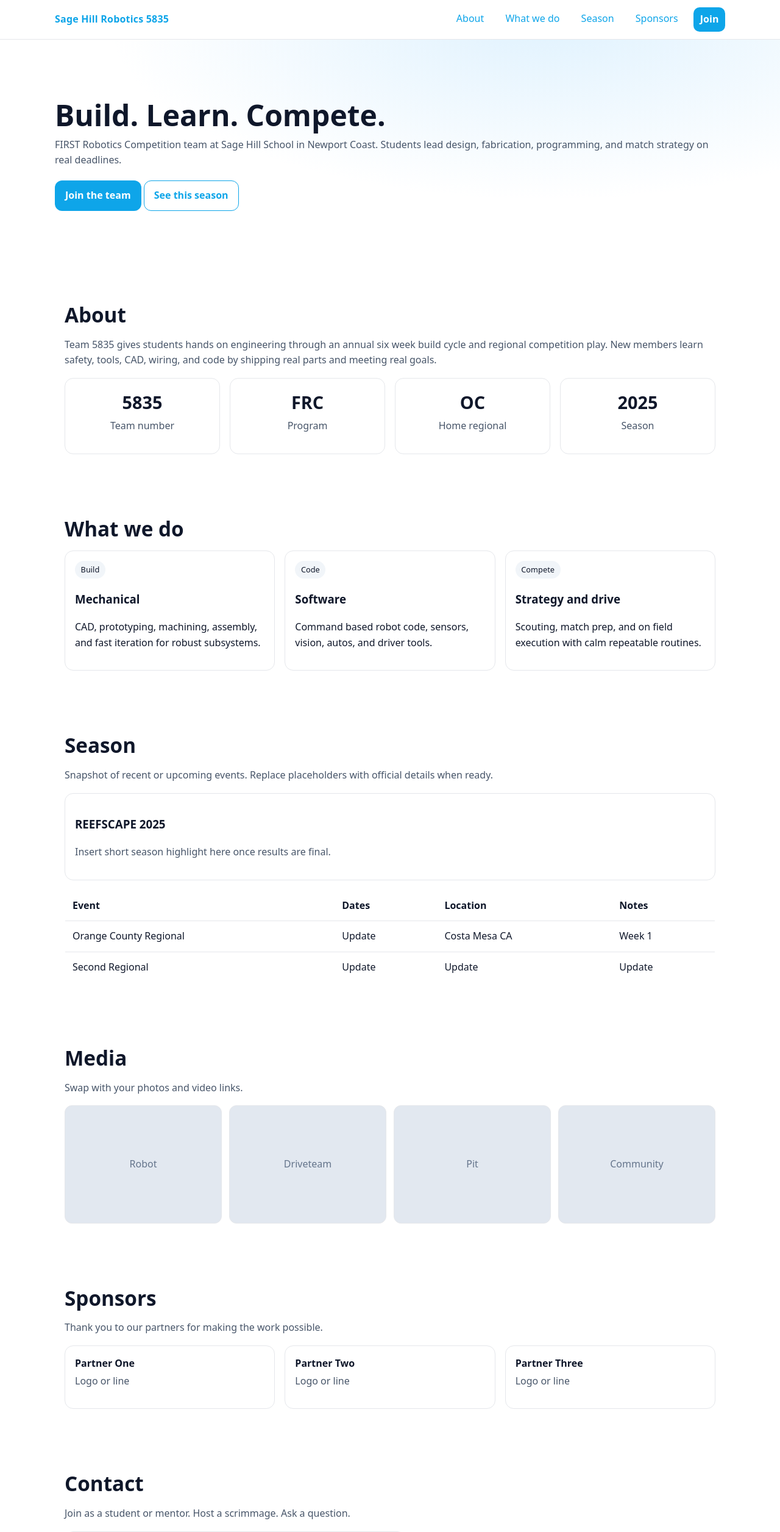
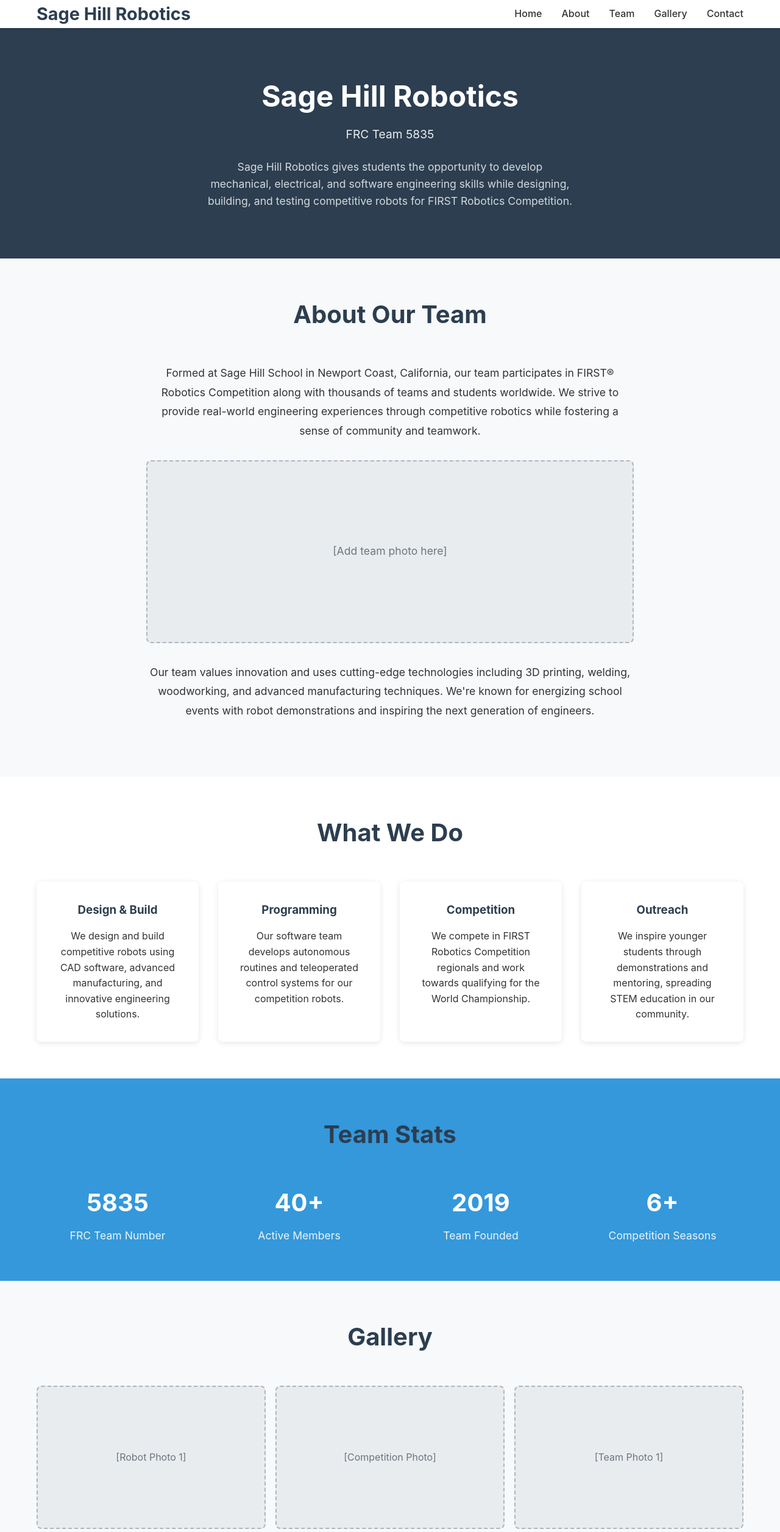
Before and after one commit to tonylin6032/sagehillrobotics-website, a plain HTML site: page index.html in a window 1280 px wide. Shown: the top 2513 px of the page at 61% size. Drawn offline with Linux system fonts and the light colour scheme.

Commit message:
claude the goat

```diff
--- a/index.html
+++ b/index.html
@@ -1,271 +1,407 @@
 <!DOCTYPE html>
 <html lang="en">
 <head>
-  <meta charset="utf-8" />
-  <meta name="viewport" content="width=device-width, initial-scale=1" />
-  <title>Sage Hill Robotics — FRC 5835</title>
-  <meta name="description" content="Sage Hill Robotics, FRC Team 5835. Design. Build. Compete. Newport Coast, California." />
+    <meta charset="UTF-8">
+    <meta name="viewport" content="width=device-width, initial-scale=1.0">
+    <title>Sage Hill Robotics - Team 5835</title>
     <style>
-    /* Base */
-    *,*::before,*::after{box-sizing:border-box}
-    :root{
-      --ink:#0f172a; --muted:#475569; --line:#e5e7eb; --accent:#0ea5e9;
-      --bg:#ffffff; --chip:#f1f5f9; --card:#ffffff
+        * {
+            margin: 0;
+            padding: 0;
+            box-sizing: border-box;
         }
-    html,body{margin:0}
-    body{font-family:system-ui,-apple-system,Segoe UI,Roboto,Arial,sans-serif;color:var(--ink);background:var(--bg);line-height:1.6}
-    img{max-width:100%;display:block;border-radius:14px}
-    a{color:var(--accent);text-decoration:none}
-    a:hover{text-decoration:underline}
-    .container{max-width:1100px;margin:0 auto;padding:0 1rem}
-    .btn{display:inline-block;padding:.7rem 1rem;border-radius:12px;font-weight:600;border:1px solid transparent;cursor:pointer}
-    .btn.primary{background:var(--accent);color:#fff}
-    .btn.outline{background:#fff;color:var(--accent);border:1px solid var(--accent)}
+
+        body {
+            font-family: -apple-system, BlinkMacSystemFont, 'Segoe UI', Roboto, sans-serif;
+            line-height: 1.6;
+            color: #333;
+        }
+
+        .container {
+            max-width: 1200px;
+            margin: 0 auto;
+            padding: 0 20px;
+        }
 
         /* Header */
-    header{position:sticky;top:0;background:rgba(255,255,255,.9);backdrop-filter:blur(8px);border-bottom:1px solid var(--line);z-index:50}
-    .nav{display:flex;gap:1rem;align-items:center;padding:.75rem 0}
-    .brand{font-weight:800;letter-spacing:.2px}
-    .links{margin-left:auto;display:none;gap:1rem}
-    .links a{padding:.4rem .6rem;border-radius:10px}
-    .links a:hover{background:var(--chip)}
-    .toggle{margin-left:auto;display:inline-grid;place-items:center;width:40px;height:40px;border:1px solid var(--line);border-radius:10px;background:#fff}
-    @media (min-width:900px){.toggle{display:none}.links{display:inline-flex}}
-    .drawer{display:none;border-bottom:1px solid var(--line)}
-    .drawer.open{display:block}
-    .drawer a{display:block;padding:.75rem 0;border-top:1px solid var(--line)}
+        header {
+            background: #fff;
+            box-shadow: 0 2px 5px rgba(0,0,0,0.1);
+            position: fixed;
+            width: 100%;
+            top: 0;
+            z-index: 1000;
+        }
 
-    /* Hero */
-    .hero{background:radial-gradient(1200px 500px at 70% -10%, #e0f2fe 0%, transparent 60%) no-repeat #fff}
-    .hero-in{display:grid;grid-template-columns:1fr;gap:2rem;padding:3rem 0}
-    .hero h1{font-size:clamp(2rem,4vw,3rem);line-height:1.15;margin:0 0 .5rem}
-    .hero p{color:var(--muted);margin:.3rem 0 1.25rem}
+        nav {
+            display: flex;
+            justify-content: space-between;
+            align-items: center;
+            padding: 1rem 0;
+        }
 
-    /* Sections */
-    section{padding:3rem 0}
-    section h2{font-size:clamp(1.6rem,2.6vw,2.2rem);margin:0 0 .6rem}
-    .sub{color:var(--muted);margin:.2rem 0 1rem}
+        .logo {
+            font-size: 1.8rem;
+            font-weight: bold;
+            color: #2c3e50;
+        }
 
-    /* Cards and grids */
-    .grid{display:grid;gap:1rem}
-    @media (min-width:700px){.grid-3{grid-template-columns:repeat(3,1fr)}}
-    .card{border:1px solid var(--line);border-radius:14px;padding:1rem;background:var(--card)}
-    .pill{display:inline-block;background:var(--chip);border-radius:999px;padding:.25rem .6rem;font-size:.8rem;color:var(--ink)}
+        .nav-links {
+            display: flex;
+            list-style: none;
+            gap: 2rem;
+        }
 
-    /* Stats */
-    .stats{display:grid;gap:1rem;grid-template-columns:repeat(2,1fr)}
-    @media (min-width:700px){.stats{grid-template-columns:repeat(4,1fr)}}
-    .stat{text-align:center;border:1px solid var(--line);border-radius:14px;padding:1rem;background:#fff}
-    .num{font-weight:800;font-size:1.8rem}
+        .nav-links a {
+            text-decoration: none;
+            color: #333;
+            font-weight: 500;
+        }
 
-    /* Table */
-    table{width:100%;border-collapse:collapse;border:1px solid var(--line);border-radius:14px;overflow:hidden}
-    th,td{padding:.75rem;border-bottom:1px solid var(--line);text-align:left}
-    tbody tr:hover{background:#f8fafc}
+        .nav-links a:hover {
+            color: #3498db;
+        }
 
-    /* Gallery */
-    .gallery{display:grid;gap:.75rem;grid-template-columns:repeat(2,1fr)}
-    @media (min-width:900px){.gallery{grid-template-columns:repeat(4,1fr)}}
-    .ph{aspect-ratio:4/3;border:1px solid var(--line);border-radius:12px;background:#e2e8f0;display:grid;place-items:center;color:#64748b}
+        /* Hero Section */
+        .hero {
+            background: #2c3e50;
+            color: white;
+            padding: 120px 0 80px;
+            text-align: center;
+        }
+
+        .hero h1 {
+            font-size: 3rem;
+            margin-bottom: 0.5rem;
+        }
+
+        .hero .subtitle {
+            font-size: 1.2rem;
+            margin-bottom: 1.5rem;
+            opacity: 0.9;
+        }
+
+        .hero p {
+            font-size: 1.1rem;
+            max-width: 600px;
+            margin: 0 auto;
+            opacity: 0.8;
+        }
+
+        /* Main sections */
+        .section {
+            padding: 60px 0;
+        }
+
+        .section-title {
+            font-size: 2.5rem;
+            text-align: center;
+            margin-bottom: 3rem;
+            color: #2c3e50;
+        }
+
+        /* About section */
+        .about {
+            background: #f8f9fa;
+        }
+
+        .about-content {
+            max-width: 800px;
+            margin: 0 auto;
+            text-align: center;
+        }
+
+        .about-content p {
+            font-size: 1.1rem;
+            margin-bottom: 2rem;
+            line-height: 1.8;
+        }
+
+        .image-placeholder {
+            width: 100%;
+            height: 300px;
+            background: #e9ecef;
+            border: 2px dashed #adb5bd;
+            display: flex;
+            align-items: center;
+            justify-content: center;
+            margin: 2rem 0;
+            border-radius: 8px;
+            color: #6c757d;
+            font-size: 1.1rem;
+        }
+
+        /* Team section */
+        .team-grid {
+            display: grid;
+            grid-template-columns: repeat(auto-fit, minmax(250px, 1fr));
+            gap: 2rem;
+            margin-top: 2rem;
+        }
+
+        .team-card {
+            background: white;
+            padding: 2rem;
+            border-radius: 8px;
+            box-shadow: 0 2px 10px rgba(0,0,0,0.1);
+            text-align: center;
+        }
+
+        .team-card h3 {
+            color: #2c3e50;
+            margin-bottom: 1rem;
+        }
+
+        /* Stats section */
+        .stats {
+            background: #3498db;
+            color: white;
+            text-align: center;
+        }
+
+        .stats-grid {
+            display: grid;
+            grid-template-columns: repeat(auto-fit, minmax(200px, 1fr));
+            gap: 2rem;
+            margin-top: 2rem;
+        }
+
+        .stat-item h3 {
+            font-size: 2.5rem;
+            margin-bottom: 0.5rem;
+        }
+
+        .stat-item p {
+            font-size: 1.1rem;
+            opacity: 0.9;
+        }
+
+        /* Gallery section */
+        .gallery {
+            background: #f8f9fa;
+        }
+
+        .gallery-grid {
+            display: grid;
+            grid-template-columns: repeat(auto-fit, minmax(300px, 1fr));
+            gap: 1rem;
+            margin-top: 2rem;
+        }
+
+        .gallery-item {
+            aspect-ratio: 16/10;
+            background: #e9ecef;
+            border: 2px dashed #adb5bd;
+            display: flex;
+            align-items: center;
+            justify-content: center;
+            border-radius: 8px;
+            color: #6c757d;
+        }
+
+        /* Contact section */
+        .contact-info {
+            display: grid;
+            grid-template-columns: repeat(auto-fit, minmax(300px, 1fr));
+            gap: 3rem;
+            margin-top: 2rem;
+        }
+
+        .contact-card {
+            text-align: center;
+        }
+
+        .contact-card h3 {
+            color: #2c3e50;
+            margin-bottom: 1rem;
+        }
 
         /* Footer */
-    footer{border-top:1px solid var(--line);padding:2rem 0;color:var(--muted)}
-    .foot{display:grid;gap:1rem}
-    @media (min-width:900px){.foot{grid-template-columns:2fr 1fr;align-items:center}}
-    .social{display:flex;gap:.5rem}
+        footer {
+            background: #2c3e50;
+            color: white;
+            text-align: center;
+            padding: 2rem 0;
+        }
 
-    @media (prefers-reduced-motion: reduce){
-      *{animation:none!important;transition:none!important}
+        .social-links {
+            margin-top: 1rem;
+        }
+
+        .social-links a {
+            color: white;
+            text-decoration: none;
+            margin: 0 1rem;
+        }
+
+        .social-links a:hover {
+            color: #3498db;
+        }
+
+        /* Mobile */
+        @media (max-width: 768px) {
+            .nav-links {
+                display: none;
+            }
+
+            .hero h1 {
+                font-size: 2rem;
+            }
+
+            .section-title {
+                font-size: 2rem;
+            }
         }
     </style>
 </head>
 <body>
+    <!-- Header -->
     <header>
-    <div class="container nav">
-      <a href="#" class="brand" aria-label="Sage Hill Robotics home">Sage Hill Robotics 5835</a>
-      <button class="toggle" aria-label="Toggle menu" aria-expanded="false">
-        <svg width="20" height="20" viewBox="0 0 24 24" aria-hidden="true"><path d="M3 6h18M3 12h18M3 18h18" stroke="#0f172a" stroke-width="2" fill="none" stroke-linecap="round"/></svg>
-      </button>
-      <nav class="links" aria-label="Primary">
-        <a href="#about">About</a>
-        <a href="#work">What we do</a>
-        <a href="#season">Season</a>
-        <a href="#sponsors">Sponsors</a>
-        <a href="#contact" class="btn primary">Join</a>
+        <nav class="container">
+            <div class="logo">Sage Hill Robotics</div>
+            <ul class="nav-links">
+                <li><a href="#home">Home</a></li>
+                <li><a href="#about">About</a></li>
+                <li><a href="#team">Team</a></li>
+                <li><a href="#gallery">Gallery</a></li>
+                <li><a href="#contact">Contact</a></li>
+            </ul>
         </nav>
-    </div>
-    <div class="container drawer" id="mnav" aria-label="Mobile navigation">
-      <a href="#about">About</a>
-      <a href="#work">What we do</a>
-      <a href="#season">Season</a>
-      <a href="#sponsors">Sponsors</a>
-      <a href="#contact">Join</a>
-    </div>
     </header>
 
-  <main id="main">
     <!-- Hero -->
-    <section class="hero">
-      <div class="container hero-in">
-        <div>
-          <h1>Build. Learn. Compete.</h1>
-          <p>FIRST Robotics Competition team at Sage Hill School in Newport Coast. Students lead design, fabrication, programming, and match strategy on real deadlines.</p>
-          <div class="cta">
-            <a href="#contact" class="btn primary">Join the team</a>
-            <a href="#season" class="btn outline">See this season</a>
+    <section id="home" class="hero">
+        <div class="container">
+            <h1>Sage Hill Robotics</h1>
+            <div class="subtitle">FRC Team 5835</div>
+            <p>Sage Hill Robotics gives students the opportunity to develop mechanical, electrical, and software engineering skills while designing, building, and testing competitive robots for FIRST Robotics Competition.</p>
+        </div>
+    </section>
+
+    <!-- About -->
+    <section id="about" class="about section">
+        <div class="container">
+            <h2 class="section-title">About Our Team</h2>
+            <div class="about-content">
+                <p>Formed at Sage Hill School in Newport Coast, California, our team participates in FIRST® Robotics Competition along with thousands of teams and students worldwide. We strive to provide real-world engineering experiences through competitive robotics while fostering a sense of community and teamwork.</p>
+
+                <div class="image-placeholder">
+                    [Add team photo here]
+                </div>
+
+                <p>Our team values innovation and uses cutting-edge technologies including 3D printing, welding, woodworking, and advanced manufacturing techniques. We're known for energizing school events with robot demonstrations and inspiring the next generation of engineers.</p>
+            </div>
+        </div>
+    </section>
+
+    <!-- Team Values -->
+    <section id="team" class="section">
+        <div class="container">
+            <h2 class="section-title">What We Do</h2>
+            <div class="team-grid">
+                <div class="team-card">
+                    <h3>Design & Build</h3>
+                    <p>We design and build competitive robots using CAD software, advanced manufacturing, and innovative engineering solutions.</p>
+                </div>
+                <div class="team-card">
+                    <h3>Programming</h3>
+                    <p>Our software team develops autonomous routines and teleoperated control systems for our competition robots.</p>
+                </div>
+                <div class="team-card">
+                    <h3>Competition</h3>
+                    <p>We compete in FIRST Robotics Competition regionals and work towards qualifying for the World Championship.</p>
+                </div>
+                <div class="team-card">
+                    <h3>Outreach</h3>
+                    <p>We inspire younger students through demonstrations and mentoring, spreading STEM education in our community.</p>
                 </div>
             </div>
         </div>
     </section>
 
-    <!-- About -->
-    <section id="about">
+    <!-- Stats -->
+    <section class="stats section">
         <div class="container">
-        <h2>About</h2>
-        <p class="sub">Team 5835 gives students hands on engineering through an annual six week build cycle and regional competition play. New members learn safety, tools, CAD, wiring, and code by shipping real parts and meeting real goals.</p>
-        <div class="stats">
-          <div class="stat"><div class="num">5835</div><div class="sub">Team number</div></div>
-          <div class="stat"><div class="num">FRC</div><div class="sub">Program</div></div>
-          <div class="stat"><div class="num">OC</div><div class="sub">Home regional</div></div>
-          <div class="stat"><div class="num" id="yr">2025</div><div class="sub">Season</div></div>
+            <h2 class="section-title">Team Stats</h2>
+            <div class="stats-grid">
+                <div class="stat-item">
+                    <h3>5835</h3>
+                    <p>FRC Team Number</p>
+                </div>
+                <div class="stat-item">
+                    <h3>40+</h3>
+                    <p>Active Members</p>
+                </div>
+                <div class="stat-item">
+                    <h3>2019</h3>
+                    <p>Team Founded</p>
+                </div>
+                <div class="stat-item">
+                    <h3>6+</h3>
+                    <p>Competition Seasons</p>
+                </div>
             </div>
         </div>
     </section>
 
-    <!-- What we do -->
-    <section id="work">
+    <!-- Gallery -->
+    <section id="gallery" class="gallery section">
         <div class="container">
-        <h2>What we do</h2>
-        <div class="grid grid-3">
-          <article class="card">
-            <span class="pill">Build</span>
-            <h3>Mechanical</h3>
-            <p>CAD, prototyping, machining, assembly, and fast iteration for robust subsystems.</p>
-          </article>
-          <article class="card">
-            <span class="pill">Code</span>
-            <h3>Software</h3>
-            <p>Command based robot code, sensors, vision, autos, and driver tools.</p>
-          </article>
-          <article class="card">
-            <span class="pill">Compete</span>
-            <h3>Strategy and drive</h3>
-            <p>Scouting, match prep, and on field execution with calm repeatable routines.</p>
-          </article>
-        </div>
-      </div>
-    </section>
-
-    <!-- Season -->
-    <section id="season">
-      <div class="container">
-        <h2>Season</h2>
-        <p class="sub">Snapshot of recent or upcoming events. Replace placeholders with official details when ready.</p>
-        <div class="card" style="margin-bottom:1rem">
-          <h3>REEFSCAPE 2025</h3>
-          <p class="sub">Insert short season highlight here once results are final.</p>
-        </div>
-        <table aria-label="Events">
-          <thead>
-            <tr><th>Event</th><th>Dates</th><th>Location</th><th>Notes</th></tr>
-          </thead>
-          <tbody>
-            <tr><td>Orange County Regional</td><td>Update</td><td>Costa Mesa CA</td><td>Week 1</td></tr>
-            <tr><td>Second Regional</td><td>Update</td><td>Update</td><td>Update</td></tr>
-          </tbody>
-        </table>
-      </div>
-    </section>
-
-    <!-- Media -->
-    <section id="media">
-      <div class="container">
-        <h2>Media</h2>
-        <p class="sub">Swap with your photos and video links.</p>
-        <div class="gallery">
-          <div class="ph">Robot</div>
-          <div class="ph">Driveteam</div>
-          <div class="ph">Pit</div>
-          <div class="ph">Community</div>
-        </div>
-      </div>
-    </section>
-
-    <!-- Sponsors -->
-    <section id="sponsors">
-      <div class="container">
-        <h2>Sponsors</h2>
-        <p class="sub">Thank you to our partners for making the work possible.</p>
-        <div class="grid grid-3">
-          <div class="card"><strong>Partner One</strong><p class="sub">Logo or line</p></div>
-          <div class="card"><strong>Partner Two</strong><p class="sub">Logo or line</p></div>
-          <div class="card"><strong>Partner Three</strong><p class="sub">Logo or line</p></div>
+            <h2 class="section-title">Gallery</h2>
+            <div class="gallery-grid">
+                <div class="gallery-item">[Robot Photo 1]</div>
+                <div class="gallery-item">[Competition Photo]</div>
+                <div class="gallery-item">[Team Photo 1]</div>
+                <div class="gallery-item">[Workshop Photo]</div>
+                <div class="gallery-item">[Robot Photo 2]</div>
+                <div class="gallery-item">[Team Photo 2]</div>
             </div>
         </div>
     </section>
 
     <!-- Contact -->
-    <section id="contact">
+    <section id="contact" class="section">
         <div class="container">
-        <h2>Contact</h2>
-        <p class="sub">Join as a student or mentor. Host a scrimmage. Ask a question.</p>
-        <form id="f" class="card" style="max-width:560px">
-          <label> Name <input type="text" name="name" required /> </label>
-          <label> Email <input type="email" name="email" required /> </label>
-          <label> Interest
-            <select name="interest" required>
-              <option value="">Select one</option>
-              <option>Join the team</option>
-              <option>Mentor</option>
-              <option>Sponsor</option>
-              <option>General question</option>
-            </select>
-          </label>
-          <label> Message <textarea name="message" rows="5" required></textarea> </label>
-          <button class="btn primary" type="submit">Send</button>
-          <p id="note" class="sub" role="status" aria-live="polite"></p>
-        </form>
+            <h2 class="section-title">Get Involved</h2>
+            <div class="contact-info">
+                <div class="contact-card">
+                    <h3>Visit Us</h3>
+                    <p>Sage Hill School<br>20402 Newport Coast Dr<br>Newport Coast, CA 92657</p>
+                </div>
+                <div class="contact-card">
+                    <h3>Join Our Team</h3>
+                    <p>We offer opportunities for all commitment levels, from Academic Team to Robotics Club. Contact us through the school to learn more about joining.</p>
+                </div>
+                <div class="contact-card">
+                    <h3>Follow Us</h3>
+                    <p>Stay updated with our latest builds, competitions, and team achievements on social media.</p>
+                </div>
+            </div>
         </div>
     </section>
-  </main>
 
+    <!-- Footer -->
     <footer>
-    <div class="container foot">
-      <div>
-        <strong>Sage Hill Robotics 5835</strong><br />
-        Student built engineering at Sage Hill School
+        <div class="container">
+            <p>&copy; 2025 Sage Hill Robotics - FRC Team 5835</p>
+            <div class="social-links">
+                <a href="https://www.instagram.com/sagehill.robotics/">Instagram</a>
+                <a href="https://github.com/sage-hill-robotics">GitHub</a>
+                <a href="https://www.thebluealliance.com/team/5835">Blue Alliance</a>
             </div>
-      <div class="social">
-        <a href="#" aria-label="Instagram">Instagram</a>
-        <a href="#" aria-label="YouTube">YouTube</a>
-        <a href="#" aria-label="Email">Email</a>
-      </div>
-    </div>
-    <div class="container" style="margin-top:.75rem">
-      <small>© <span id="year"></span> Sage Hill Robotics</small>
         </div>
     </footer>
 
     <script>
-    // Year
-    document.getElementById("year").textContent = new Date().getFullYear();
-    // Mobile nav
-    const t=document.querySelector(".toggle"), d=document.getElementById("mnav");
-    t.addEventListener("click",()=>{const o=d.classList.toggle("open");t.setAttribute("aria-expanded",String(o))});
-    d.querySelectorAll("a").forEach(a=>a.addEventListener("click",()=>{d.classList.remove("open");t.setAttribute("aria-expanded","false")}));
-    // Simple form handler with mailto fallback
-    const f=document.getElementById("f"), note=document.getElementById("note");
-    f.addEventListener("submit",e=>{
+        // Simple smooth scrolling
+        document.querySelectorAll('a[href^="#"]').forEach(anchor => {
+            anchor.addEventListener('click', function (e) {
                 e.preventDefault();
-      const data=new FormData(f);
-      const name=data.get("name"), email=data.get("email"), interest=data.get("interest"), msg=data.get("message");
-      note.textContent="Thanks. For production connect this to Formspree or Netlify Forms.";
-      const mail=`mailto:robotics@sagehillschool.org?subject=Inquiry from ${encodeURIComponent(name)}&body=${encodeURIComponent(`Email: ${email}\nInterest: ${interest}\n\n${msg}`)}`;
-      window.location.href=mail;
-      f.reset();
+                document.querySelector(this.getAttribute('href')).scrollIntoView({
+                    behavior: 'smooth'
                 });
-    // Season year
-    document.getElementById("yr").textContent = new Date().getFullYear();
+            });
+        });
     </script>
 </body>
 </html>
```
Also changed, not shown: 1 other file. Lines whose indentation alone changed are shown as unchanged.
